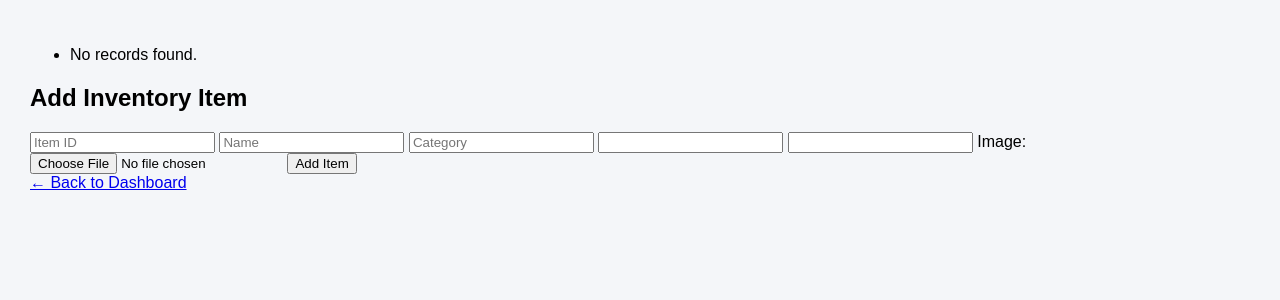
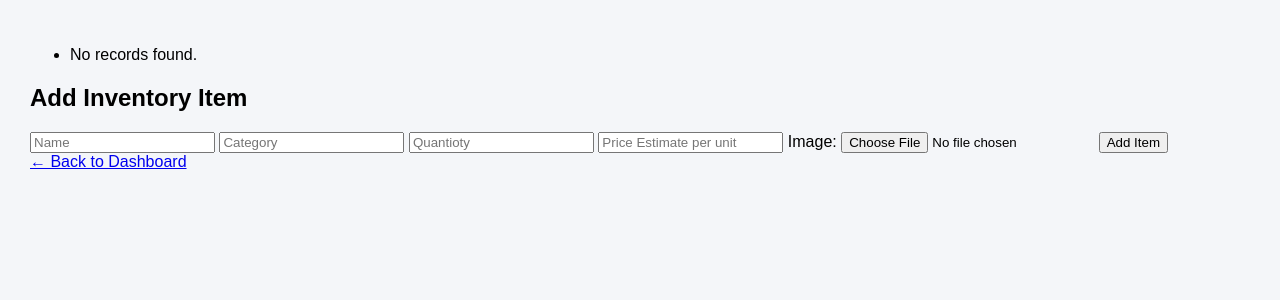
Before and after one commit to Jacob1531/InventoryTest, a Flask app: page /inventory in a window 1280 px wide. Shown: the part 74-374 px from the top of the page. Run offline with Flask 3, Linux system fonts and the light colour scheme; some libraries are stand-ins or nearby versions.

Commit message:
added debug route for postgre database. Also removed id as input

```diff
--- a/app.py
+++ b/app.py
@@ -51,10 +51,10 @@ def update_inventory():
 @app.route("/inventory/add", methods=["POST"])
 def add_inventory():
     db = SessionLocal()
-
+    #Will likely makle price optional. Also need to eventually do checks against the db
+    #to ensure unique entries and no duplicates
     try:
         #Obtains values first
-        item_id = request.form.get("item_id")
         name = request.form.get("name")
         category = request.form.get("category")
         quantity = request.form.get("quantity")
@@ -62,7 +62,7 @@ def add_inventory():
         image_file = request.files.get("image")
 
         #Checks validity of fields
-        if not all([item_id, name, category, quantity, price, image_file]):
+        if not all([name, category, quantity, price, image_file]):
             return "Error: All fields including image are required.", 400
 
         #Checks numbers being valid
@@ -84,7 +84,6 @@ def add_inventory():
         image_path = upload_inventory_image(image_file)
 
         item = Inventory(
-            item_id=item_id,
             name=name,
             category=category,
             quantity=quantity,
@@ -104,7 +103,25 @@ def add_inventory():
     finally:
         db.close()
 
+#for debug purposes. Wont exist for deployment
+@app.route("/debug-db")
+def debug_db():
+    db = SessionLocal()
+    items = db.query(Inventory).all()
 
+    output = []
+    for item in items:
+        output.append({
+            "id": item.id,
+            "name": item.name,
+            "category": item.category,
+            "quantity": item.quantity,
+            "price": str(item.price),
+            "image": item.image_blob_path
+        })
+
+    db.close()
+    return {"items": output}
 
 if __name__ == "__main__":
     app.run(debug=True)
--- a/services/image_handler.py
+++ b/services/image_handler.py
@@ -2,10 +2,10 @@ from azure.storage.blob import BlobServiceClient
 import os
 import uuid
 
-CONNECT_STR = os.getenv("AZURE_STORAGE_CONNECTION_STRING")
 CONTAINER = "inventory-images"
 
 def upload_inventory_image(file):
+    CONNECT_STR = os.getenv("AZURE_STORAGE_CONNECTION_STRING")
     blob_service = BlobServiceClient.from_connection_string(CONNECT_STR)
     container_client = blob_service.get_container_client(CONTAINER)
 
--- a/templates/inventory.html
+++ b/templates/inventory.html
@@ -15,12 +15,11 @@
 
 <form method="POST" action="{{ url_for('add_inventory') }}" enctype="multipart/form-data">
 
-    <input type="text" name="item_id" placeholder="Item ID" required>
     <input type="text" name="name" placeholder="Name" required>
     <input type="text" name="category" placeholder="Category" required>
 
-    <input type="number" name="quantity" required min="0">
-    <input type="number" step="0.01" name="price" required min="0">
+    <input type="number" name="quantity" placeholder="Quantioty" required min="0">
+    <input type="number" step="0.01" name="price" placeholder="Price Estimate per unit" required min="0">
 
     <label>Image:</label>
     <input type="file" name="image" accept="image/*" required>
```
